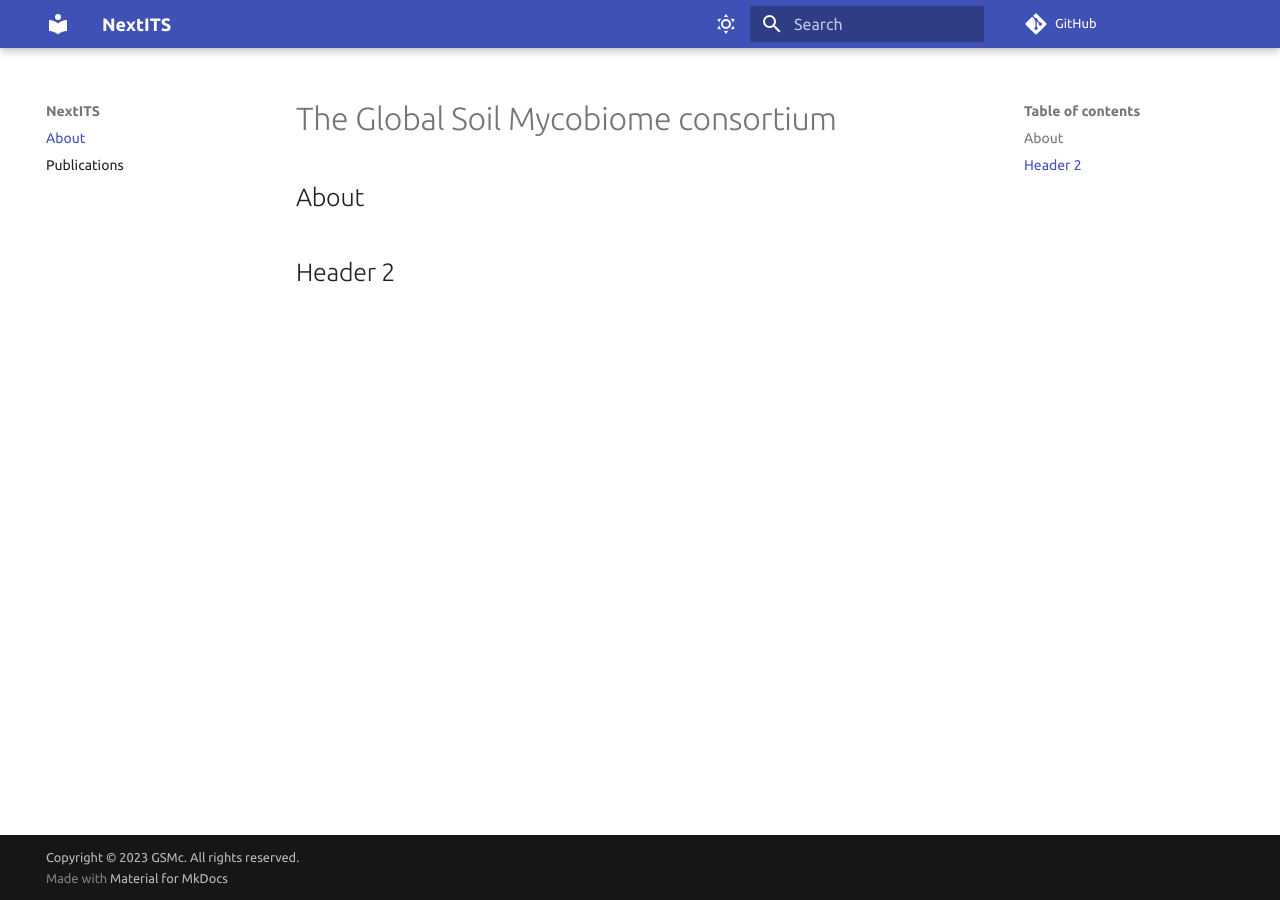
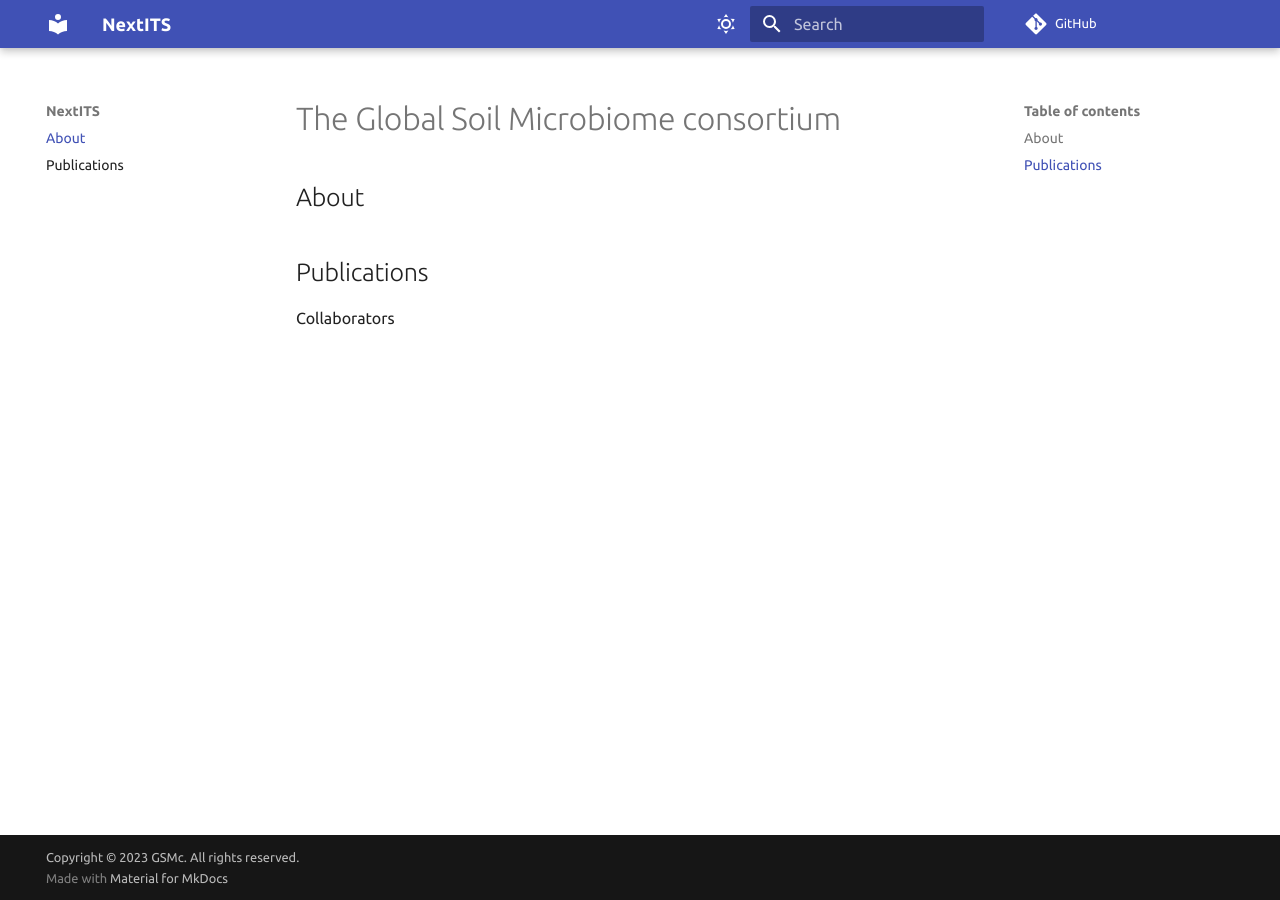
Before and after one commit to vmikk/GSMc-Fungi.github.io, an MkDocs documentation site: the page built from docs/index.md, in a window 1280 px wide. Built offline with MkDocs 1.6.1 and Material for MkDocs 9.7.7, drawn with Linux system fonts in a browser that asks for light colours; comment, search, counter and statistics services are not loaded.

Commit message:
Update index.md

```diff
--- a/docs/index.md
+++ b/docs/index.md
@@ -1,6 +1,8 @@
 
-# The Global Soil Mycobiome consortium
+# The Global Soil Microbiome consortium
 
 ## About
 
-## Header 2
+## Publications
+
+Collaborators
```
